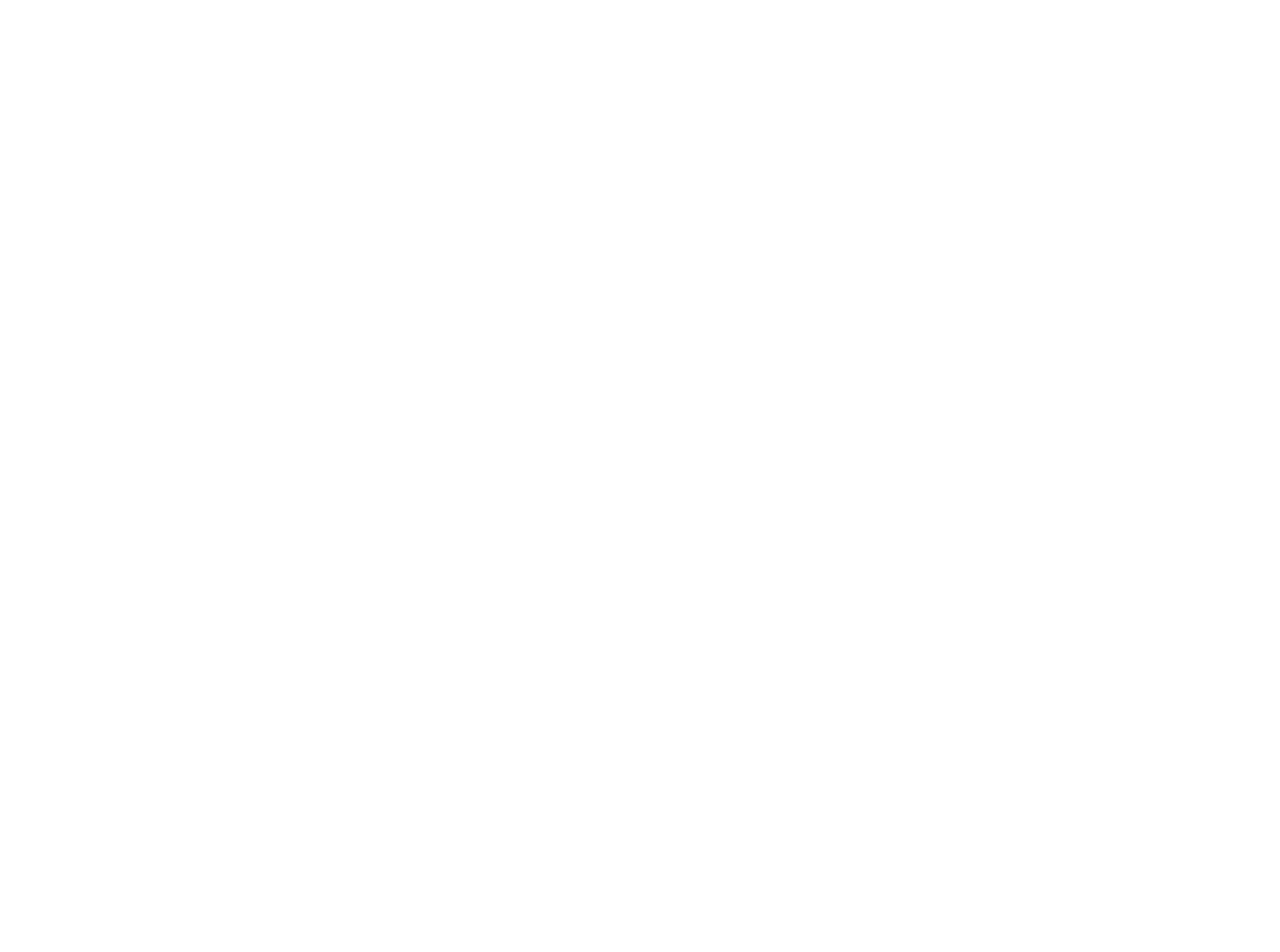
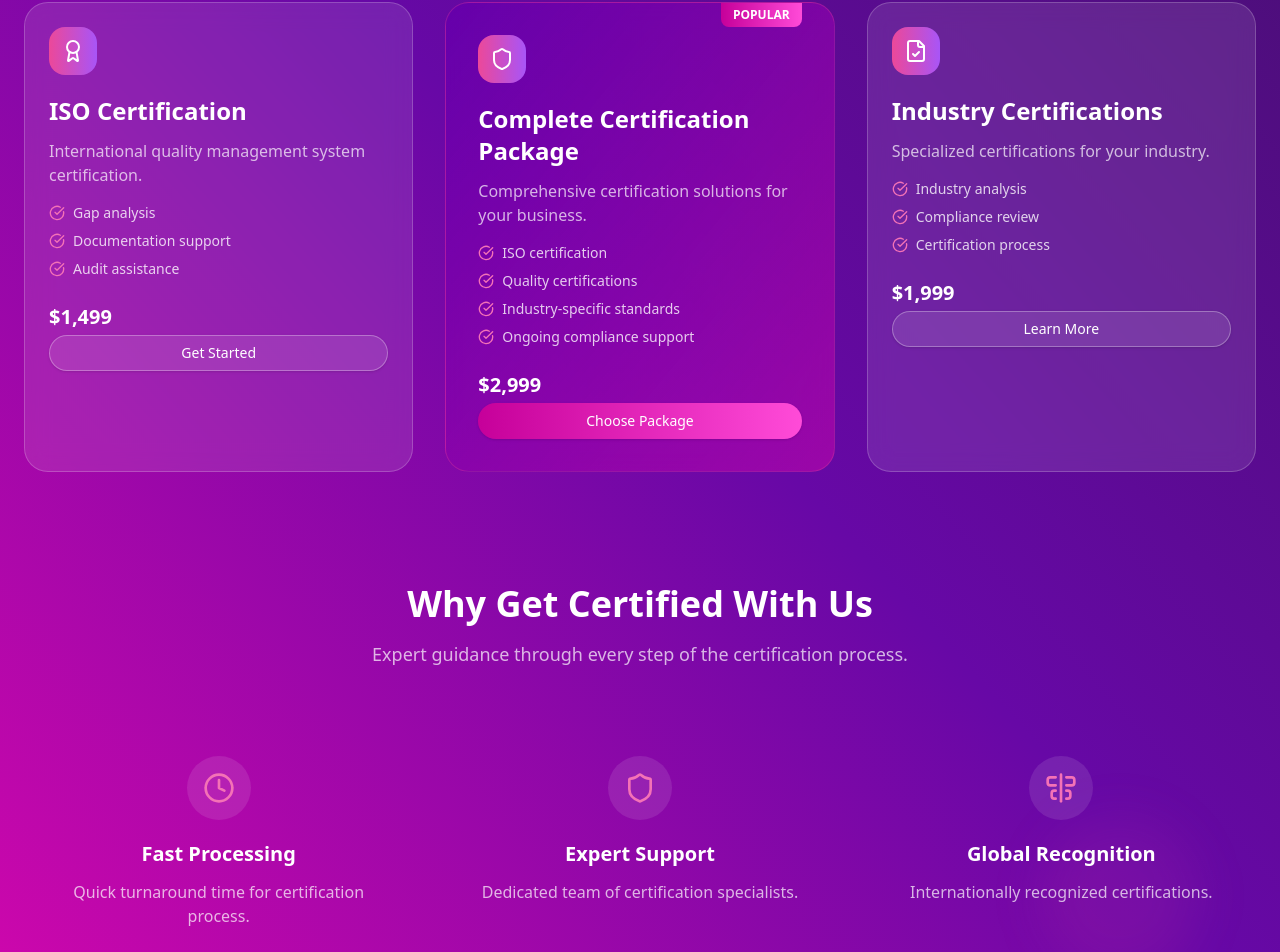
Before and after one commit to darshit890/pitchvilla-landing-page, a Next.js app: page /certifications in a window 1280 px wide. Shown: the part 484-1436 px from the top of the page. Before the commit the page ends 800 px from the top, so only its background shows below. Built offline with nearby package versions, Linux system fonts and the light colour scheme.

Commit message:
Update page.tsx

```diff
--- a/src/app/certifications/page.tsx
+++ b/src/app/certifications/page.tsx
@@ -1,9 +1,156 @@
-import React from 'react'
+"use client";
 
-const page = () => {
+import React from 'react';
+import { ArrowRight, Award, FileCheck, Shield, Clock, CheckCircle, AlignCenterVertical as Certificate } from "lucide-react";
+import { Button } from "@/components/ui/button";
+
+const CertificationsPage = () => {
   return (
-    <div>page</div>
-  )
-}
+    <div className="min-h-screen bg-gradient-to-bl from-[#44106C] via-[#6708A6] to-[#D007AC] overflow-hidden relative">
+      {/* Decorative elements */}
+      <div className="absolute top-10 left-10 w-32 h-32 bg-white/5 rounded-full blur-xl"></div>
+      <div className="absolute bottom-10 right-20 w-40 h-40 bg-pink-500/10 rounded-full blur-xl"></div>
 
-export default page
+      {/* Hero Section */}
+      <div className="container mx-auto px-6 pt-20 pb-12 relative z-10">
+        <div className="inline-block px-3 py-1 bg-white/10 backdrop-blur-sm rounded-full text-pink-200 text-xs font-medium mb-3">
+          Business Certifications
+        </div>
+
+        <h1 className="text-4xl md:text-6xl lg:text-7xl text-white font-bold leading-tight tracking-tight max-w-4xl">
+          Get Your Business <span className="text-pink-300">Certified</span> & <span className="text-pink-300">Recognized</span>
+        </h1>
+
+        <p className="mt-6 text-lg md:text-xl text-white/80 leading-relaxed font-light max-w-2xl">
+          Professional certification services to enhance your business credibility and open new opportunities.
+        </p>
+
+        {/* Service Cards */}
+        <div className="grid grid-cols-1 md:grid-cols-3 gap-8 mt-16">
+          <div className="bg-white/10 backdrop-blur-md rounded-3xl p-6 border border-white/20">
+            <div className="h-12 w-12 bg-gradient-to-r from-pink-500 to-purple-500 rounded-2xl flex items-center justify-center mb-5">
+              <Award className="h-6 w-6 text-white" />
+            </div>
+            <h3 className="text-2xl font-bold text-white mb-3">ISO Certification</h3>
+            <p className="text-white/70 mb-4">International quality management system certification.</p>
+            <ul className="space-y-2 mb-6">
+              <li className="flex items-center text-white/80 text-sm">
+                <CheckCircle className="h-4 w-4 text-pink-400 mr-2" />
+                Gap analysis
+              </li>
+              <li className="flex items-center text-white/80 text-sm">
+                <CheckCircle className="h-4 w-4 text-pink-400 mr-2" />
+                Documentation support
+              </li>
+              <li className="flex items-center text-white/80 text-sm">
+                <CheckCircle className="h-4 w-4 text-pink-400 mr-2" />
+                Audit assistance
+              </li>
+            </ul>
+            <p className="text-xl font-bold text-white mb-1">$1,499</p>
+            <Button className="w-full bg-white/10 hover:bg-white/20 text-white border border-white/30 rounded-full py-2">
+              Get Started
+            </Button>
+          </div>
+
+          <div className="bg-gradient-to-br from-[#6500AB]/90 to-[#D007AC]/50 backdrop-blur-md rounded-3xl p-8 border border-pink-500/30 relative">
+            <div className="absolute top-0 right-8 bg-gradient-to-r from-[#C6009A] to-[#FF4BD8] text-white text-xs font-bold px-3 py-1 rounded-b-lg">
+              POPULAR
+            </div>
+            <div className="h-12 w-12 bg-gradient-to-r from-pink-500 to-purple-500 rounded-2xl flex items-center justify-center mb-5">
+              <Shield className="h-6 w-6 text-white" />
+            </div>
+            <h3 className="text-2xl font-bold text-white mb-3">Complete Certification Package</h3>
+            <p className="text-white/70 mb-4">Comprehensive certification solutions for your business.</p>
+            <ul className="space-y-2 mb-6">
+              <li className="flex items-center text-white/80 text-sm">
+                <CheckCircle className="h-4 w-4 text-pink-400 mr-2" />
+                ISO certification
+              </li>
+              <li className="flex items-center text-white/80 text-sm">
+                <CheckCircle className="h-4 w-4 text-pink-400 mr-2" />
+                Quality certifications
+              </li>
+              <li className="flex items-center text-white/80 text-sm">
+                <CheckCircle className="h-4 w-4 text-pink-400 mr-2" />
+                Industry-specific standards
+              </li>
+              <li className="flex items-center text-white/80 text-sm">
+                <CheckCircle className="h-4 w-4 text-pink-400 mr-2" />
+                Ongoing compliance support
+              </li>
+            </ul>
+            <p className="text-xl font-bold text-white mb-1">$2,999</p>
+            <Button className="w-full bg-gradient-to-r from-[#C6009A] to-[#FF4BD8] hover:from-[#D800AA] hover:to-[#FF6DE1] text-white rounded-full py-2">
+              Choose Package
+            </Button>
+          </div>
+
+          <div className="bg-white/10 backdrop-blur-md rounded-3xl p-6 border border-white/20">
+            <div className="h-12 w-12 bg-gradient-to-r from-pink-500 to-purple-500 rounded-2xl flex items-center justify-center mb-5">
+              <FileCheck className="h-6 w-6 text-white" />
+            </div>
+            <h3 className="text-2xl font-bold text-white mb-3">Industry Certifications</h3>
+            <p className="text-white/70 mb-4">Specialized certifications for your industry.</p>
+            <ul className="space-y-2 mb-6">
+              <li className="flex items-center text-white/80 text-sm">
+                <CheckCircle className="h-4 w-4 text-pink-400 mr-2" />
+                Industry analysis
+              </li>
+              <li className="flex items-center text-white/80 text-sm">
+                <CheckCircle className="h-4 w-4 text-pink-400 mr-2" />
+                Compliance review
+              </li>
+              <li className="flex items-center text-white/80 text-sm">
+                <CheckCircle className="h-4 w-4 text-pink-400 mr-2" />
+                Certification process
+              </li>
+            </ul>
+            <p className="text-xl font-bold text-white mb-1">$1,999</p>
+            <Button className="w-full bg-white/10 hover:bg-white/20 text-white border border-white/30 rounded-full py-2">
+              Learn More
+            </Button>
+          </div>
+        </div>
+      </div>
+
+      {/* Features Section */}
+      <div className="container mx-auto px-6 py-16 relative z-10">
+        <div className="text-center mb-16">
+          <h2 className="text-3xl md:text-4xl font-bold text-white mb-4">Why Get Certified With Us</h2>
+          <p className="text-white/70 text-lg max-w-2xl mx-auto">Expert guidance through every step of the certification process.</p>
+        </div>
+
+        <div className="grid grid-cols-1 md:grid-cols-3 gap-8">
+          <div className="flex flex-col items-center text-center p-6">
+            <div className="h-16 w-16 bg-white/10 rounded-full flex items-center justify-center mb-5">
+              <Clock className="h-8 w-8 text-pink-400" />
+            </div>
+            <h3 className="text-xl font-bold text-white mb-3">Fast Processing</h3>
+            <p className="text-white/70">Quick turnaround time for certification process.</p>
+          </div>
+
+          <div className="flex flex-col items-center text-center p-6">
+            <div className="h-16 w-16 bg-white/10 rounded-full flex items-center justify-center mb-5">
+              <Shield className="h-8 w-8 text-pink-400" />
+            </div>
+            <h3 className="text-xl font-bold text-white mb-3">Expert Support</h3>
+            <p className="text-white/70">Dedicated team of certification specialists.</p>
+          </div>
+
+          <div className="flex flex-col items-center text-center p-6">
+            <div className="h-16 w-16 bg-white/10 rounded-full flex items-center justify-center mb-5">
+              <Certificate className="h-8 w-8 text-pink-400" />
+            </div>
+            <h3 className="text-xl font-bold text-white mb-3">Global Recognition</h3>
+            <p className="text-white/70">Internationally recognized certifications.</p>
+          </div>
+        </div>
+      </div>
+
+
+    </div>
+  );
+};
+
+export default CertificationsPage;
```
